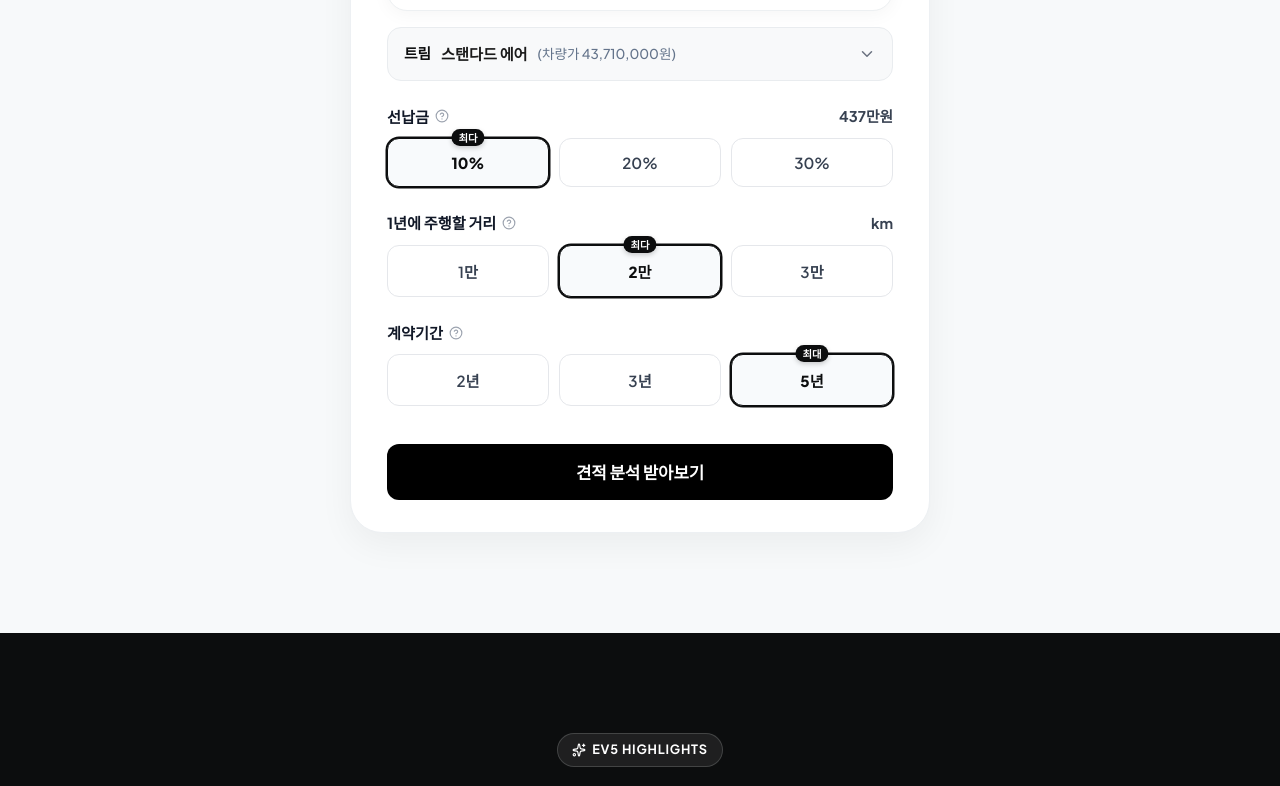
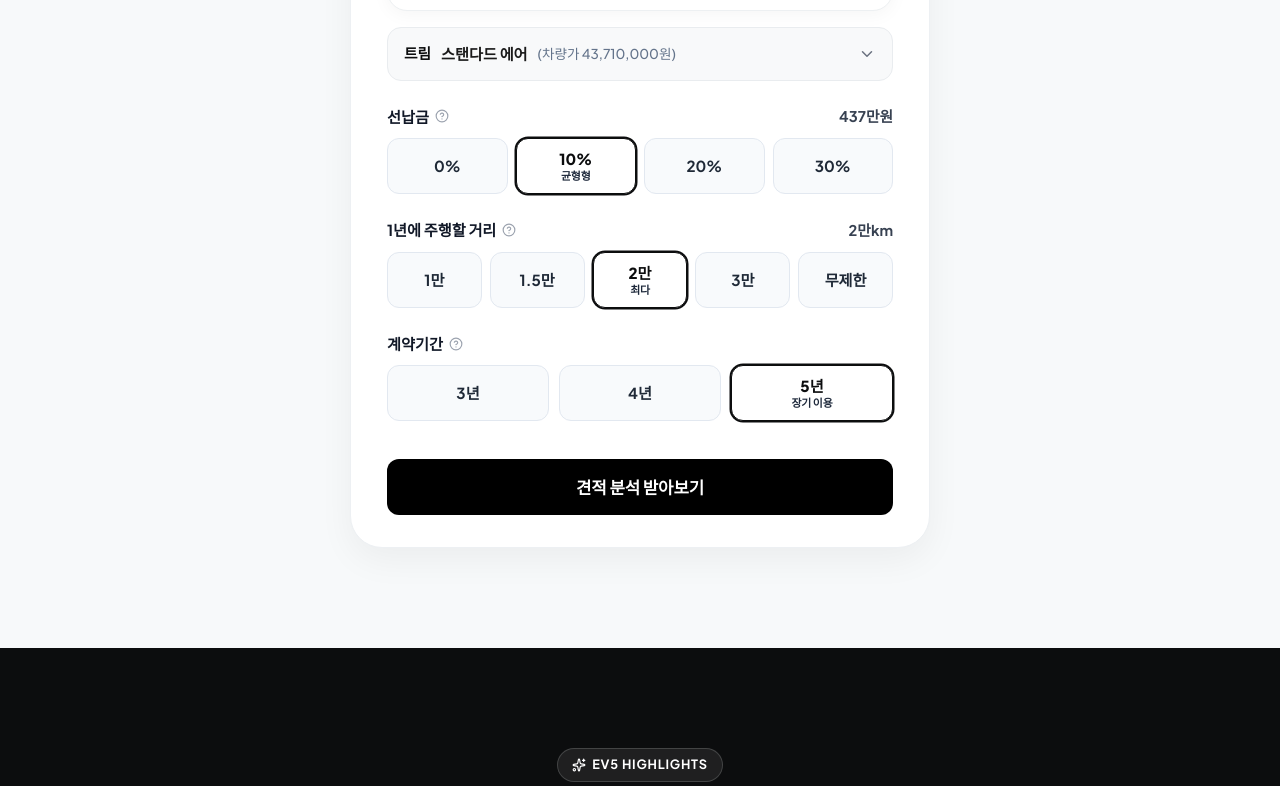
Before and after one commit to kangHyunMyeong/rentalCar_kia_EV5, a React (Vite) app: page / in a window 1280 px wide. Shown: the part 1640-2426 px from the top of the page. Built offline with nearby package versions, Linux system fonts and the light colour scheme; a web font is replaced by a local one.

Commit message:
견적 영역 및 푸터 수정
견적 버튼 디자인 및 옵션 수정
푸터 정보 수정

```diff
--- a/index.html
+++ b/index.html
@@ -5,7 +5,7 @@
   <meta charset="UTF-8" />
   <link rel="icon" type="image/svg+xml" href="/vite.svg" />
   <meta name="viewport" content="width=device-width, initial-scale=1.0" />
-  <title>기아 EV5 장기렌트 | 핏카 KIA EV5 장기렌트</title>
+  <title>기아 EV5 장기렌트 | 핏카컴퍼니 KIA EV5 장기렌트</title>
   <meta name="description"
     content="기아 EV5 장기렌트 실시간 견적비교. 주요 렌터카사 최저가 비교, 초기비용 0원, 즉시출고 선발주 물량 확보. 최저 월 50만원대 혜택을 지금 확인하세요." />
   <!-- Modern Typography: Pretendard for Korean, Plus Jakarta Sans for Latin/Numbers -->
--- a/src/components/calculator/EstimateCalculator.tsx
+++ b/src/components/calculator/EstimateCalculator.tsx
@@ -186,7 +186,7 @@ export const EstimateCalculator: React.FC<EstimateCalculatorProps> = ({
             )}
           </div>
 
-          {/* 1. 선납금 (10%, 20%, 30%) */}
+          {/* 1. 선납금 (0%, 10%, 20%, 30%) */}
           <div className="calc-field-group">
             <div className="calc-field-header">
               <span className="calc-field-label">
@@ -198,7 +198,9 @@ export const EstimateCalculator: React.FC<EstimateCalculatorProps> = ({
                 />
               </span>
               <span className="calc-field-value-preview">
-                {`${Math.round(estimateResult.prepaymentAmount / 10000)}만원`}
+                {estimateOptions.prepaymentRate === 0
+                  ? '0원'
+                  : `${Math.round(estimateResult.prepaymentAmount / 10000)}만원`}
               </span>
             </div>
 
@@ -208,25 +210,30 @@ export const EstimateCalculator: React.FC<EstimateCalculatorProps> = ({
               </div>
             )}
 
-            <div className="calc-btn-grid">
-              {([10, 20, 30] as PrepaymentRate[]).map((rate) => {
+            <div className="calc-btn-grid calc-btn-grid-4">
+              {([
+                { rate: 0, sub: undefined },
+                { rate: 10, sub: '균형형' },
+                { rate: 20, sub: undefined },
+                { rate: 30, sub: undefined },
+              ] as const).map(({ rate, sub }) => {
                 const isSelected = estimateOptions.prepaymentRate === rate;
                 return (
                   <button
                     key={rate}
                     type="button"
                     className={`calc-option-btn ${isSelected ? 'selected' : ''}`}
-                    onClick={() => onUpdateOptions({ prepaymentRate: rate })}
+                    onClick={() => onUpdateOptions({ prepaymentRate: rate as PrepaymentRate })}
                   >
-                    {rate === 10 && <span className="badge-top-tag">최다</span>}
-                    <span>{rate}%</span>
+                    <span className="calc-opt-main">{rate}%</span>
+                    {sub && <span className="calc-opt-sub">{sub}</span>}
                   </button>
                 );
               })}
             </div>
           </div>
 
-          {/* 2. 1년에 주행할 거리 (1만, 2만, 3만) */}
+          {/* 2. 1년에 주행할 거리 (1만, 1.5만, 2만, 3만, 무제한) */}
           <div className="calc-field-group">
             <div className="calc-field-header">
               <span className="calc-field-label">
@@ -237,41 +244,44 @@ export const EstimateCalculator: React.FC<EstimateCalculatorProps> = ({
                   onClick={() => toggleTooltip('mileage')}
                 />
               </span>
-              <span className="calc-field-value-preview">km</span>
+              <span className="calc-field-value-preview">
+                {estimateOptions.mileageKm === -1
+                  ? '무제한'
+                  : `${estimateOptions.mileageKm === 15000 ? '1.5' : estimateOptions.mileageKm / 10000}만km`}
+              </span>
             </div>
 
             {activeTooltip === 'mileage' && (
               <div style={{ fontSize: '0.78rem', color: '#64748b', marginBottom: '8px' }}>
-                예상 주행거리에 맞춰 선택하세요. 2만km를 초과할 가능성이 있다면 2만km 이상을 추천해 드립니다.
+                예상 주행거리에 맞춰 선택하세요. 2만km를 초과할 가능성이 있다면 2만km 이상 또는 무제한을 추천해 드립니다.
               </div>
             )}
 
-            <div className="calc-btn-grid">
-              {([10000, 20000, 30000] as AnnualMileageKm[]).map((mileage) => {
+            <div className="calc-btn-grid calc-btn-grid-5">
+              {([
+                { mileage: 10000, label: '1만', sub: undefined },
+                { mileage: 15000, label: '1.5만', sub: undefined },
+                { mileage: 20000, label: '2만', sub: '최다' },
+                { mileage: 30000, label: '3만', sub: undefined },
+                { mileage: -1, label: '무제한', sub: undefined },
+              ] as const).map(({ mileage, label, sub }) => {
                 const isSelected = estimateOptions.mileageKm === mileage;
-                const labelText =
-                  mileage === 10000
-                    ? '1만'
-                    : mileage === 20000
-                    ? '2만'
-                    : '3만';
-
                 return (
                   <button
                     key={mileage}
                     type="button"
                     className={`calc-option-btn ${isSelected ? 'selected' : ''}`}
-                    onClick={() => onUpdateOptions({ mileageKm: mileage })}
+                    onClick={() => onUpdateOptions({ mileageKm: mileage as AnnualMileageKm })}
                   >
-                    {mileage === 20000 && <span className="badge-top-tag">최다</span>}
-                    <span>{labelText}</span>
+                    <span className="calc-opt-main">{label}</span>
+                    {sub && <span className="calc-opt-sub">{sub}</span>}
                   </button>
                 );
               })}
             </div>
           </div>
 
-          {/* 3. 계약기간 (2년, 3년, 5년) */}
+          {/* 3. 계약기간 (3년, 4년, 5년) */}
           <div className="calc-field-group">
             <div className="calc-field-header">
               <span className="calc-field-label">
@@ -291,17 +301,21 @@ export const EstimateCalculator: React.FC<EstimateCalculatorProps> = ({
             )}
 
             <div className="calc-btn-grid">
-              {([2, 3, 5] as RentalTermYears[]).map((term) => {
+              {([
+                { term: 3, sub: undefined },
+                { term: 4, sub: undefined },
+                { term: 5, sub: '장기 이용' },
+              ] as const).map(({ term, sub }) => {
                 const isSelected = estimateOptions.termYears === term;
                 return (
                   <button
                     key={term}
                     type="button"
                     className={`calc-option-btn ${isSelected ? 'selected' : ''}`}
-                    onClick={() => onUpdateOptions({ termYears: term })}
+                    onClick={() => onUpdateOptions({ termYears: term as RentalTermYears })}
                   >
-                    {term === 5 && <span className="badge-top-tag">최대</span>}
-                    <span>{term}년</span>
+                    <span className="calc-opt-main">{term}년</span>
+                    {sub && <span className="calc-opt-sub">{sub}</span>}
                   </button>
                 );
               })}
--- a/src/components/common/Footer.tsx
+++ b/src/components/common/Footer.tsx
@@ -9,7 +9,7 @@ export const Footer: React.FC = () => {
       <div className="container footer-container">
         {/* Top Header Row: Brand Logo + Terms / Privacy Links */}
         <div className="footer-header-row">
-          <div className="footer-brand-name">핏카</div>
+          <div className="footer-brand-name">핏카컴퍼니</div>
           <div className="footer-policy-links">
             <button
               type="button"
@@ -36,23 +36,28 @@ export const Footer: React.FC = () => {
         <div className="footer-info-row">
           <div className="footer-company-meta">
             <span className="footer-meta-item">
+              <span className="footer-meta-label">상호명</span>
+              <span className="footer-meta-val">핏카컴퍼니</span>
+            </span>
+            <span className="footer-meta-sep">·</span>
+            <span className="footer-meta-item">
               <span className="footer-meta-label">대표자</span>
-              <span className="footer-meta-val">홍길동</span>
+              <span className="footer-meta-val">김민철</span>
             </span>
             <span className="footer-meta-sep">·</span>
             <span className="footer-meta-item">
               <span className="footer-meta-label">사업자등록번호</span>
-              <span className="footer-meta-val">123-45-67890</span>
+              <span className="footer-meta-val">578-36-01253</span>
             </span>
             <span className="footer-meta-sep">·</span>
             <span className="footer-meta-item">
               <span className="footer-meta-label">주소</span>
-              <span className="footer-meta-val">서울특별시 강남구 테헤란로 123</span>
+              <span className="footer-meta-val">인천 서구 파랑로 495 에이스하이테크시티 1동 1004호</span>
             </span>
           </div>
 
           <div className="footer-copyright">
-            © 핏카. All rights reserved.
+            © FitCar Company. All rights reserved.
           </div>
         </div>
       </div>
@@ -82,7 +87,7 @@ export const Footer: React.FC = () => {
                 <div style={{ fontSize: '0.88rem', color: '#475569', lineHeight: 1.7, display: 'flex', flexDirection: 'column', gap: '14px' }}>
                   <p>
                     <strong>1. 개인정보의 수집 및 이용 목적</strong><br />
-                    핏카는 기아 EV5 신차 장기렌트 다이렉트 견적 산출, 최적 금융 플랜 비교 분석, 전문 상담 매니저 배정 및 고객 맞춤형 혜택 안내를 목적으로 개인정보를 수집·이용합니다.
+                    핏카컴퍼니는 기아 EV5 신차 장기렌트 다이렉트 견적 산출, 최적 금융 플랜 비교 분석, 전문 상담 매니저 배정 및 고객 맞춤형 혜택 안내를 목적으로 개인정보를 수집·이용합니다.
                   </p>
                   <p>
                     <strong>2. 수집하는 개인정보 항목</strong><br />
@@ -106,7 +111,7 @@ export const Footer: React.FC = () => {
                 <div style={{ fontSize: '0.88rem', color: '#475569', lineHeight: 1.7, display: 'flex', flexDirection: 'column', gap: '14px' }}>
                   <p>
                     <strong>제1조 (목적)</strong><br />
-                    본 약관은 핏카가 제공하는 기아 EV5 실시간 장기렌트 비교 견적 서비스의 이용 조건 및 절차에 관한 제반 사항을 규정함을 목적으로 합니다.
+                    본 약관은 핏카컴퍼니가 제공하는 기아 EV5 실시간 장기렌트 비교 견적 서비스의 이용 조건 및 절차에 관한 제반 사항을 규정함을 목적으로 합니다.
                   </p>
                   <p>
                     <strong>제2조 (견적 및 계약 안내)</strong><br />
@@ -114,7 +119,7 @@ export const Footer: React.FC = () => {
                   </p>
                   <p>
                     <strong>제3조 (회사의 의무)</strong><br />
-                    핏카는 고객님의 소중한 정보를 안전하게 보호하며, 신속하고 정확한 견적 산출 및 친절한 상담 서비스를 제공하기 위해 최선을 다합니다.
+                    핏카컴퍼니는 고객님의 소중한 정보를 안전하게 보호하며, 신속하고 정확한 견적 산출 및 친절한 상담 서비스를 제공하기 위해 최선을 다합니다.
                   </p>
                 </div>
               </div>
--- a/src/components/modals/ConsultationModal.tsx
+++ b/src/components/modals/ConsultationModal.tsx
@@ -1,5 +1,5 @@
 import React, { useState } from 'react';
-import { X, CheckCircle, Sparkles } from 'lucide-react';
+import { X, CheckCircle } from 'lucide-react';
 import { CarColor, CarTrim } from '../../types/car';
 import { EstimateOptions, EstimateResult } from '../../types/estimate';
 import { LeadService } from '../../services/leadService';
@@ -96,7 +96,7 @@ export const ConsultationModal: React.FC<ConsultationModalProps> = ({
               }}
             >
               <div><strong>선택 차량:</strong> {selectedTrim.name} ({selectedColor.nameKo})</div>
-              <div><strong>계약 조건:</strong> {estimateOptions.termYears}년 · 선납금 {estimateOptions.prepaymentRate}% · 연 {estimateOptions.mileageKm / 10000}만km</div>
+              <div><strong>계약 조건:</strong> {estimateOptions.termYears}년 · 선납금 {estimateOptions.prepaymentRate}% · {estimateOptions.mileageKm === -1 ? '주행거리 무제한' : `연 ${estimateOptions.mileageKm === 15000 ? '1.5' : estimateOptions.mileageKm / 10000}만km`}</div>
               <div><strong>예상 월 납입금:</strong> <span style={{ color: '#008b74', fontWeight: 800 }}>{formatCurrency(estimateResult.monthlyPayment)}원/월</span></div>
             </div>
             <button
@@ -110,13 +110,7 @@ export const ConsultationModal: React.FC<ConsultationModalProps> = ({
           </div>
         ) : (
           <div>
-            <div style={{ display: 'flex', alignItems: 'center', gap: '8px', marginBottom: '6px' }}>
-              <Sparkles size={18} color="#0c0d0e" />
-              <span style={{ fontSize: '0.82rem', fontWeight: 700, color: '#0c0d0e' }}>
-                실시간 다이렉트 최저가 특판
-              </span>
-            </div>
-            <h3 style={{ fontSize: '1.4rem', fontWeight: 800, color: '#111', marginBottom: '6px' }}>
+            <h3 style={{ fontSize: '1.4rem', fontWeight: 800, color: '#111', marginBottom: '6px', paddingRight: '36px' }}>
               EV5 정밀 견적 분석 받아보기
             </h3>
             <p style={{ fontSize: '0.88rem', color: '#6b7280', marginBottom: '20px' }}>
@@ -139,7 +133,7 @@ export const ConsultationModal: React.FC<ConsultationModalProps> = ({
               <div>
                 <div style={{ fontWeight: 700, fontSize: '0.9rem' }}>{selectedTrim.name}</div>
                 <div style={{ fontSize: '0.78rem', color: '#64748b' }}>
-                  {selectedColor.nameKo} · {estimateOptions.termYears}년 · 선납금 {estimateOptions.prepaymentRate}% · 신차 장기렌트
+                  {selectedColor.nameKo} · {estimateOptions.termYears}년 · 선납금 {estimateOptions.prepaymentRate}% · {estimateOptions.mileageKm === -1 ? '무제한' : `연 ${estimateOptions.mileageKm === 15000 ? '1.5' : estimateOptions.mileageKm / 10000}만km`} · 신차 장기렌트
                 </div>
               </div>
               <div style={{ textAlign: 'right' }}>
--- a/src/services/estimateCalculator.ts
+++ b/src/services/estimateCalculator.ts
@@ -30,6 +30,7 @@ export function calculateEstimate(options: EstimateOptions): EstimateResult {
     15000: 0, // 기준 1.5만km
     20000: 18000,
     30000: 45000,
+    [-1]: 75000, // 주행거리 무제한
   };
   const mileageDelta = mileageDeltas[options.mileageKm] ?? 0;
 
--- a/src/styles/index.css
+++ b/src/styles/index.css
@@ -969,18 +969,38 @@ a {
 }
 
 @media (max-width: 480px) {
+  .brand-title {
+    font-size: 0.98rem;
+  }
   .calculator-card {
     padding: 18px 12px;
     border-radius: 18px;
   }
   .calc-option-btn {
-    padding: 10px 2px;
+    padding: 6px 2px;
+    min-height: 50px;
+    gap: 1px;
+    white-space: nowrap;
+  }
+  .calc-opt-main {
     font-size: 0.86rem;
   }
-  .badge-top-tag {
+  .calc-opt-sub {
+    font-size: 0.62rem;
+    letter-spacing: -0.04em;
+  }
+  .calc-btn-grid-5 {
+    gap: 4px;
+  }
+  .calc-btn-grid-5 .calc-option-btn {
+    padding: 6px 1px;
+  }
+  .calc-btn-grid-5 .calc-opt-main {
+    font-size: 0.8rem;
+  }
+  .calc-btn-grid-5 .calc-opt-sub {
     font-size: 0.58rem;
-    padding: 1px 4px;
-    top: -8px;
+    letter-spacing: -0.05em;
   }
   .calc-header-thumb {
     width: 100px;
@@ -1252,46 +1272,70 @@ a {
   gap: 10px;
 }
 
+/* Selection Grid (4-Column Buttons - 선납금 0%, 10%, 20%, 30%) */
+.calc-btn-grid-4 {
+  grid-template-columns: repeat(4, 1fr);
+  gap: 8px;
+}
+
+/* Selection Grid (5-Column Buttons - 주행거리 1만, 1.5만, 2만, 3만, 무제한) */
+.calc-btn-grid-5 {
+  grid-template-columns: repeat(5, 1fr);
+  gap: 8px;
+}
+
 .calc-option-btn {
   position: relative;
+  background: #f8fafc;
+  border: 1px solid #e2e8f0;
+  border-radius: 12px;
+  padding: 8px 4px;
+  min-height: 56px;
+  display: flex;
+  flex-direction: column;
+  align-items: center;
+  justify-content: center;
+  gap: 2px;
+  text-align: center;
+  white-space: nowrap;
+  transition: all var(--transition-fast);
+  cursor: pointer;
+}
+
+.calc-option-btn:hover {
   background: #ffffff;
-  border: 1px solid #e5e7eb;
-  border-radius: 12px;
-  padding: 14px 6px;
-  font-size: 0.95rem;
-  font-weight: 600;
-  color: #374151;
-  text-align: center;
-  transition: all var(--transition-fast);
-}
-
-.calc-option-btn:hover {
-  background: #f9fafb;
   border-color: #cbd5e1;
 }
 
 .calc-option-btn.selected {
   border-color: #0c0d0e;
-  background: #f8fafc;
+  background: #ffffff;
+  box-shadow: 0 0 0 1.5px #0c0d0e;
+}
+
+.calc-opt-main {
+  font-size: 0.95rem;
+  font-weight: 700;
+  color: #1f2937;
+  line-height: 1.2;
+}
+
+.calc-option-btn.selected .calc-opt-main {
   color: #0c0d0e;
   font-weight: 800;
-  box-shadow: 0 0 0 1.5px #0c0d0e;
-}
-
-/* Badge on top of button (최대, 최다) */
-.badge-top-tag {
-  position: absolute;
-  top: -10px;
-  left: 50%;
-  transform: translateX(-50%);
-  background: #0c0d0e;
-  color: #ffffff;
-  font-size: 0.65rem;
-  font-weight: 800;
-  padding: 1px 7px;
-  border-radius: var(--border-radius-pill);
-  white-space: nowrap;
-  box-shadow: 0 2px 5px rgba(0, 0, 0, 0.2);
+}
+
+.calc-opt-sub {
+  font-size: 0.68rem;
+  font-weight: 500;
+  color: #64748b;
+  line-height: 1.1;
+  letter-spacing: -0.02em;
+}
+
+.calc-option-btn.selected .calc-opt-sub {
+  color: #1e293b;
+  font-weight: 600;
 }
 
 /* Product Display (신차 장기렌트 전용) */
@@ -2640,7 +2684,7 @@ a {
   }
 }
 
-/* Footer (Volterra Minimal Dark/Clean with 핏카) */
+/* Footer (Volterra Minimal Dark/Clean with 핏카컴퍼니) */
 .site-footer {
   background: #080d16;
   color: #94a3b8;
--- a/src/types/estimate.ts
+++ b/src/types/estimate.ts
@@ -1,6 +1,6 @@
-export type RentalTermYears = 2 | 3 | 4 | 5; // 24, 36, 48, 60개월
+export type RentalTermYears = 3 | 4 | 5; // 36, 48, 60개월
 export type PrepaymentRate = 0 | 10 | 20 | 30; // 0%, 10%, 20%, 30%
-export type AnnualMileageKm = 10000 | 15000 | 20000 | 30000;
+export type AnnualMileageKm = 10000 | 15000 | 20000 | 30000 | -1; // 1만, 1.5만, 2만, 3만, 무제한(-1)
 export type ProductType = 'rent'; // 신차 장기렌터카 전용
 
 export interface EstimateOptions {
```
Also changed, not shown: 1 other file (tests, documents, lock files or other folders).
